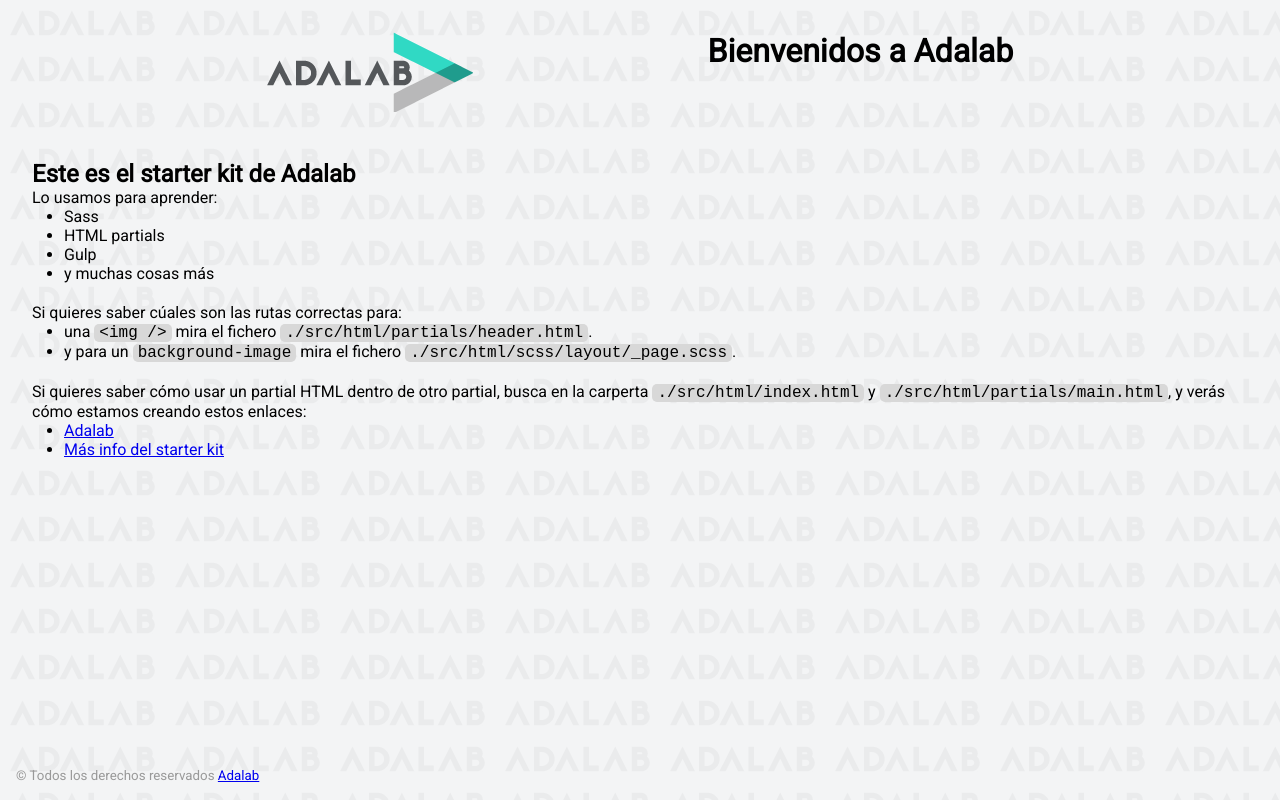
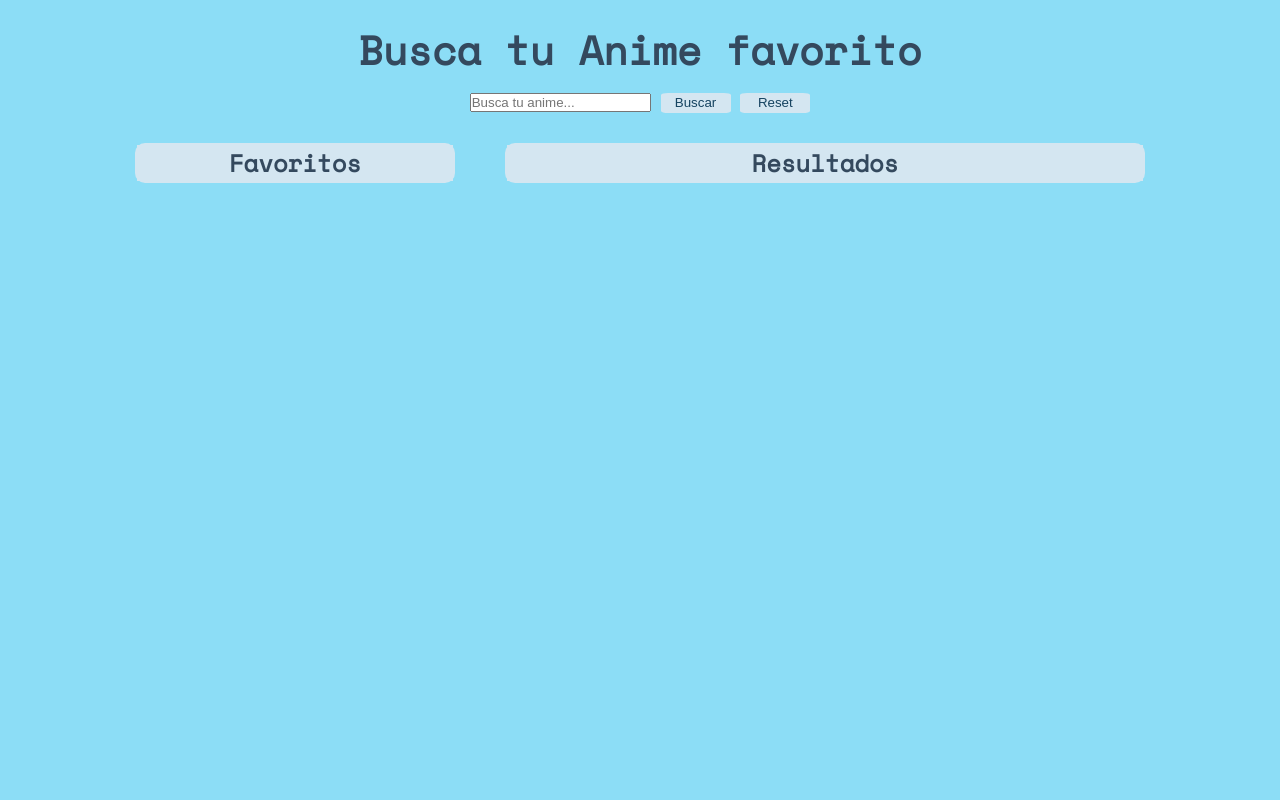
Before and after one commit to Adalab/modulo-2-evaluacion-final-ElenaFernandez, a website: page docs/index.html in a window 1280 px wide. Drawn offline with nearby package versions, Linux system fonts and the light colour scheme.

Commit message:
Update docs

```diff
--- a/docs/assets/css/main.css
+++ b/docs/assets/css/main.css
@@ -1 +1 @@
-*{box-sizing:border-box;margin:0;padding:0}.code{font-size:16px;background:#d8d8d8;padding:0 5px;border-radius:5px}.link__adalab:hover{background-color:#099d8d;color:#fff}.link__github:hover{background-color:#CCC;color:#000}body{padding:2rem;height:100vh;background-image:url("../images/bg-adalab.png");background-color:#f3f4f5;font-family:"Roboto",sans-serif}.page__header{display:flex;justify-content:space-evenly;margin-bottom:3rem}.page__footer{position:fixed;left:0;bottom:0;width:100vw;padding:1rem;color:#999}.main__list{padding-left:2rem;padding-bottom:20px}
+*{box-sizing:border-box;margin:0;padding:0}body{background-color:#8cddf6}.container{font-family:"Space Mono",monospace;color:#34495e;display:flex;flex-direction:column;align-items:center}.container__title{margin-top:20px;margin-bottom:10px;font-size:40px}.container__search-form{margin-bottom:30px}.buttons{background-color:#d4e6f1;color:#154360;width:70px;height:20px;border-radius:10%;border:0;transition-duration:0.2s}.buttons:hover{background-color:#a9cce3}.principal-box{display:flex;justify-content:center;width:100%;height:100%}.principal-box__fav{width:25%;border:solid 2px #d4e6f1;border-radius:10px}.principal-box__result{width:50%;border:solid 2px #d4e6f1;border-radius:10px;margin-left:50px}.subtitle{text-align:center;background-color:#d4e6f1}.anime{list-style:none;color:#154360;padding-top:10px;padding-left:10px;width:180px}.ul-items__results{display:grid;grid-template-columns:1fr 1fr 1fr;margin-left:30px}.ul-items__fav{display:grid;grid-template-rows:1fr 1fr;text-align:center}.favs-anime{list-style:none;color:#154360;border:solid 2px black;border-radius:10px;padding-top:10px;padding-left:10px}.img{width:150px}.img__fav{width:70px}.select-border{border:solid 2px #a569bd;color:#8e44ad}
--- a/docs/index.html
+++ b/docs/index.html
@@ -1,68 +1,43 @@
 <!DOCTYPE html>
 <html lang="es">
-  <head>
-    <meta charset="UTF-8" />
-    <meta name="viewport" content="width=device-width, initial-scale=1" />
-    <title>Adalab Web Starter Kit</title>
-    <link href="https://fonts.googleapis.com/css?family=Roboto&display=swap" rel="stylesheet" />
-    <link rel="stylesheet" href="./assets/css/main.css" />
-    <link rel="icon" href="./assets/images/favicon.png" />
-  </head>
 
-  <body>
-    <div class="page">
-      <header class="page__header">
-        <img src="./assets/images/logo-adalab.png" alt="Adalab">
-        <h1>Bienvenidos a Adalab</h1>
-      </header>
+<head>
+  <meta charset="UTF-8" />
+  <meta name="viewport" content="width=device-width, initial-scale=1" />
+  <link rel="preconnect" href="https://fonts.googleapis.com">
+  <link rel="preconnect" href="https://fonts.gstatic.com" crossorigin>
+  <link href="https://fonts.googleapis.com/css2?family=Space+Mono&display=swap" rel="stylesheet">
+  <link rel="stylesheet" href="https://pro.fontawesome.com/releases/v5.10.0/css/all.css"
+    integrity="sha384AYmEC3Yw5cVb3ZcuHtOA93w35dYTsvhLPVnYs9eStHfGJvOvKxVfELGroGkvsg+p" crossorigin="anonymous" />
+  <link rel="icon" href="./assets/images/favicon.png" />
+  <link rel="stylesheet" href="./assets/css/main.css">
+  <title>Busca tu anime favorito</title>
+</head>
 
-      <main class="page__main">
-        <h2>Este es el starter kit de Adalab</h2>
-        <p>Lo usamos para aprender:</p>
-        <ul class="main__list">
-          <li>Sass</li>
-          <li>HTML partials</li>
-          <li>Gulp</li>
-          <li>y muchas cosas más</li>
-        </ul>
-        <p>Si quieres saber cúales son las rutas correctas para:</p>
-        <ul class="main__list">
-          <li>
-            una <code class="code">&lt;img /&gt;</code> mira el fichero
-            <code class="code">./src/html/partials/header.html</code>.
-          </li>
-          <li>
-            y para un <code class="code">background-image</code> mira el fichero
-            <code class="code">./src/html/scss/layout/_page.scss</code>.
-          </li>
-        </ul>
-        <p>
-          Si quieres saber cómo usar un partial HTML dentro de otro partial, busca en la carperta
-          <code class="code">./src/html/index.html</code> y
-          <code class="code">./src/html/partials/main.html</code>, y verás cómo estamos creando estos
-          enlaces:
-        </p>
-        <ul class="main__list">
-          <li>
-            <a class="link__adalab" href="https://adalab.es">Adalab</a>
+<body>
+  <main class="container">
+      <h1 class="container__title">Busca tu Anime favorito</h1>
+      <form class="container__search-form">
+          <input type="text" class="js-input-text" placeholder="Busca tu anime...">
+          <input type="submit" value="Buscar" class="js-btn-search buttons">
+          <input type="submit" value="Reset" class="js-btn-reset buttons">
+      </form>
+      <section class="principal-box">
+          <div class="principal-box__fav">
+              <h2 class="subtitle">Favoritos</h2>
+              <ul class="js-favourites ul-items__fav "></ul>
+          </div>
+          <div class="principal-box__result">
+              <h2 class="subtitle">Resultados</h2>
+              <ul class="js-list ul-items__results"></ul>
+          </div>
+      </section>
 
-          </li>
-          <li>
-            <a class="" href="./more-info.html">Más info del starter kit</a>
 
-          </li>
-        </ul>
-      </main>
 
-      <footer class="page__footer">
-        <small>
-          &copy; Todos los derechos reservados
-          <a class="link__adalab" href="https://adalab.es">Adalab</a>
 
-        </small>
-      </footer>
+  </main>
+  <script type="text/javascript" src="./assets/js/main.js"></script>
+</body>
 
-    </div>
-    <script src="./assets/js/main.js"></script>
-  </body>
 </html>
```
Also changed, not shown: docs/assets/js/main.js (+1 -1 lines), docs/assets/images/bg-adalab.png (deleted), docs/assets/images/favicon.png (deleted), docs/assets/images/logo-adalab.png (deleted).
